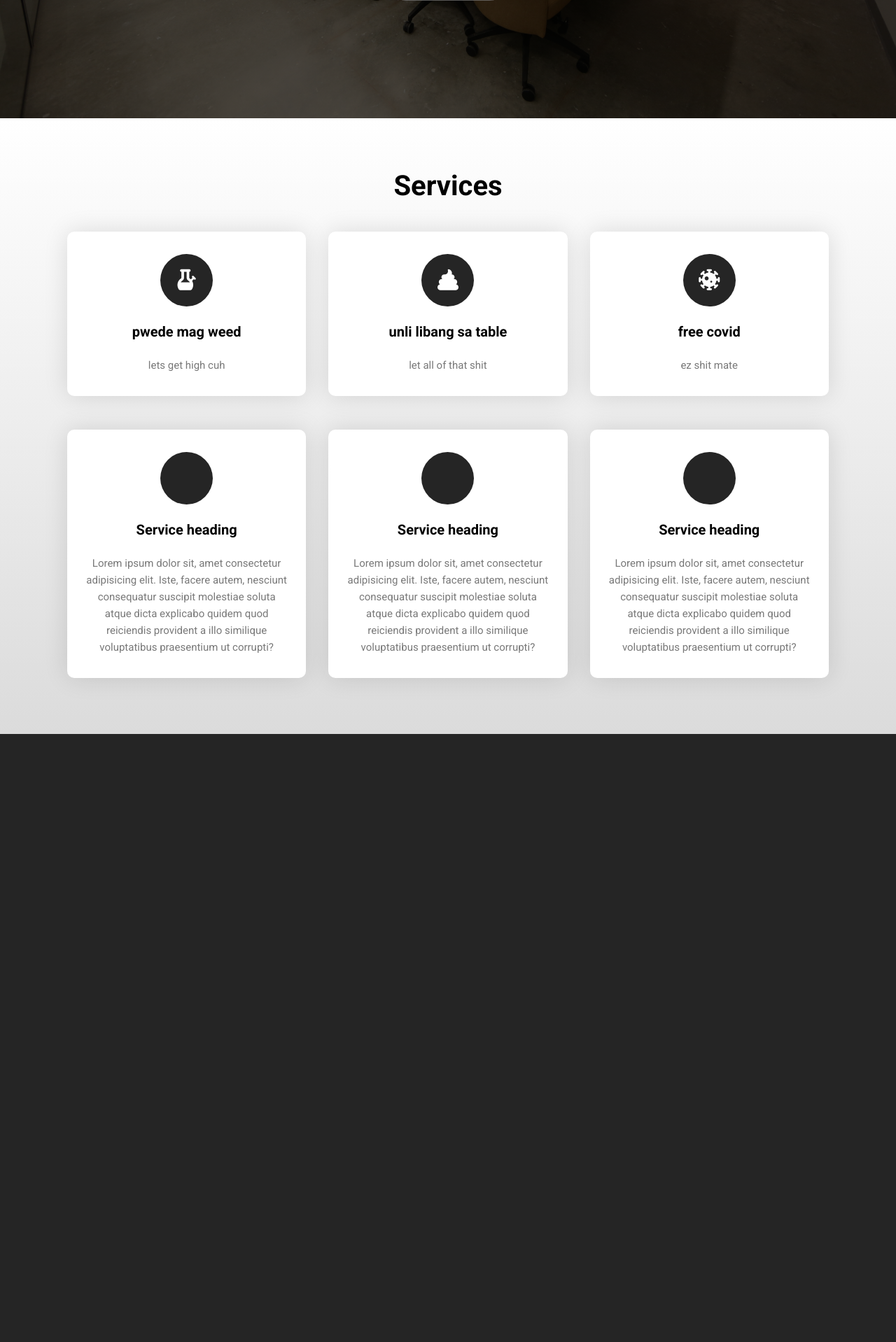
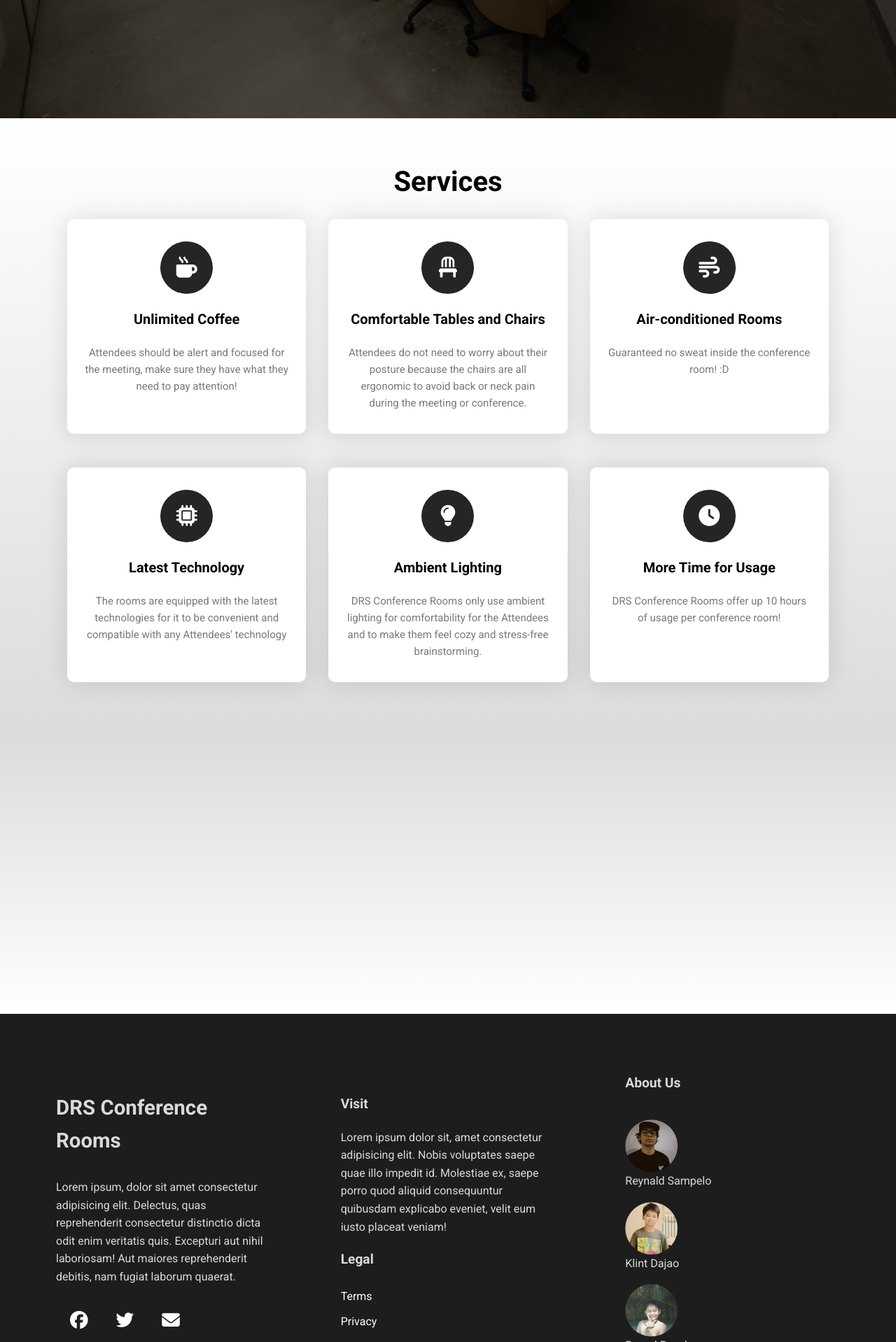
Before and after one commit to 1rkennethr1/DRS-Conference-Room-Reservation-System, a Django app: page /home/ in a window 1280 px wide. Shown: the part 631-2549 px from the top of the page at 70% size. Before the commit the page ends 1680 px from the top, so only its background shows below. Run offline with Django 3.2, Linux system fonts and the light colour scheme; some libraries are stand-ins or nearby versions.

Commit message:
footer and pngs of devs' faces

```diff
--- a/ReservationSystem/static/css/styles.css
+++ b/ReservationSystem/static/css/styles.css
@@ -63,7 +63,7 @@ body {
 	align-items: center;
 }
 
-img {
+.header img {
 	width: 100%;
 	display: block;
 }
@@ -120,7 +120,7 @@ img {
 }
 .head-bottom h1{
 	transition: var(--transition);
-	font-size: 100px;
+	font-size: 6vw;
 }
 .head-bottom h4{
 	transition: var(--transition);
@@ -153,13 +153,15 @@ img {
 	transition: .1s ease;
 }
 @media(max-width: 1200px){
+	.head-bottom h1{
+		transition: var(--transition);
+		font-size: 6vw;
+	}
 	.start{
 		font-size: 17px;
 		padding: 10px 15px;
 	}
-	.head-bottom h1{
-		font-size:7vw;
-	}
+
 	.head-bottom h4{
 		font-size: 3.1vw;
 	}
@@ -247,8 +249,7 @@ img {
 	transition: var(--transition);
 }
 
-section{
-
+.services{
 	min-height: 110vh;
 	background: linear-gradient(rgb(255, 255, 255),rgba(100, 100, 100, 0.233));
 	display: grid;
@@ -349,8 +350,97 @@ h3{
 	}
 }
 
-.footer{
-	height: 100vh;
-	background: rgb(37,37,37);
+.room-slider-container{
+	min-height: 50vh;
+	background: linear-gradient(rgba(100, 100, 100, 0.233),rgb(255, 255, 255));
+}
+
+.footer-container{
+	height: 69vh;
+	background: rgb(29, 29, 29);
+	display: grid;
+	place-items: center;
+	display: grid;
+	grid-template-columns: 1fr 1fr 1fr;
+	grid-template-rows: 1fr;
+	gap: 0px 100px;
+	grid-template-areas:
+		". . .";
+	justify-content: center;
+	align-content: center;
+	justify-items: center;
+	align-items: center;
+	padding: 5em;
+	color:  rgb(218, 218, 218);
+}
+
+.brand h3{
+	font-size: 2.3vw;
+}
+.brand ul{
+	margin:1em 0;
+	list-style-type: none;
+}
+
+.brand a{
+	text-decoration: none;
+	text-align: center;
+	display: block;
+	float: left;
+	font-size: 2vw;
+	padding: 20px;
+	color: #fff;
+}
+.brand a:hover{
+	transition: var(--transition);
+	color: rgb(104, 104, 104);
+}
+
+.loc h3{
+	font-size: 1.5vw;
+}
+.loc li{
+	list-style-type: none;
+	padding: 5px 0;
+}
+.loc li a{
+	color: #fff;
+	text-decoration: none;
 
 }
+.loc li a:hover{
+	transition: var(--transition);
+	color: rgb(104, 104, 104);
+}
+.aboutus-container {
+	max-height: 69;
+	display: grid;
+	grid-template-columns: 1fr;
+	grid-template-rows: 1fr 1fr 1fr 1fr;
+	gap: 17px 1px;
+	grid-template-areas:
+			"."
+			"."
+			"."
+			".";
+	justify-content: center;
+	align-content: center;
+	justify-items: start;
+	align-items: center;
+}
+
+.aboutus img{
+	width: 30%;
+	height: 100%;
+	margin: 0;
+}
+
+.aboutus h3{
+	font-size: 1.5vw;
+}
+
+.p1{
+	display:flex;
+	flex-wrap: wrap;
+	align-items: center;
+}
--- a/ReservationSystem/templates/index.html
+++ b/ReservationSystem/templates/index.html
@@ -61,64 +61,125 @@
 				<div class="column">
 					<div class="card">
 						<div class="icon-wrapper">
-							<i class="fa-solid fa-bong"></i>
+							<i class="fa-solid fa-mug-hot"></i>
 						</div>
-						<h3>pwede mag weed</h3>
-						<p>lets get high cuh</p>
+						<h3>Unlimited Coffee</h3>
+						<p>Attendees should be alert and focused for the meeting, make sure they have what they need to pay attention!</p>
 					</div>
 				</div>
 				<div class="column">
 					<div class="card">
 						<div class="icon-wrapper">
-							<i class="fa-solid fa-poop"></i>
+							<i class="fa-solid fa-chair"></i>
 						</div>
-						<h3>unli libang sa table</h3>
-						<p>let all of that shit</p>
+						<h3>Comfortable Tables and Chairs</h3>
+						<p>Attendees do not need to worry about their posture because the chairs are all ergonomic to avoid back or neck pain during the meeting or conference. </p>
 					</div>
 				</div>
 				<div class="column">
 					<div class="card">
 						<div class="icon-wrapper">
-							<i class="fa-solid fa-virus-covid"></i>
+							<i class="fa-solid fa-wind"></i>
 						</div>
-						<h3>free covid</h3>
-						<p> ez shit mate</p>
+						<h3>Air-conditioned Rooms</h3>
+						<p>Guaranteed no sweat inside the conference room! :D</p>
 					</div>
 				</div>
 				<div class="column">
 					<div class="card">
 						<div class="icon-wrapper">
-
+							<i class="fa-solid fa-microchip"></i>
 						</div>
-						<h3>Service heading</h3>
-						<p>Lorem ipsum dolor sit, amet consectetur adipisicing elit. Iste, facere autem, nesciunt consequatur suscipit molestiae soluta atque dicta explicabo quidem quod reiciendis provident a illo similique voluptatibus praesentium ut corrupti?</p>
+						<h3>Latest Technology</h3>
+						<p>The rooms are equipped with the latest technologies for it to be convenient and compatible with any Attendees' technology</p>
 					</div>
 				</div>
 				<div class="column">
 					<div class="card">
 						<div class="icon-wrapper">
-
+							<i class="fa-solid fa-lightbulb"></i>
 						</div>
-						<h3>Service heading</h3>
-						<p>Lorem ipsum dolor sit, amet consectetur adipisicing elit. Iste, facere autem, nesciunt consequatur suscipit molestiae soluta atque dicta explicabo quidem quod reiciendis provident a illo similique voluptatibus praesentium ut corrupti?</p>
+						<h3>Ambient Lighting</h3>
+						<p>DRS Conference Rooms only use ambient lighting for comfortability for the Attendees and to make them feel cozy and stress-free brainstorming.</p>
 					</div>
 				</div>
 				<div class="column">
 					<div class="card">
 						<div class="icon-wrapper">
-
+							<i class="fa-solid fa-clock"></i>
 						</div>
-						<h3>Service heading</h3>
-						<p>Lorem ipsum dolor sit, amet consectetur adipisicing elit. Iste, facere autem, nesciunt consequatur suscipit molestiae soluta atque dicta explicabo quidem quod reiciendis provident a illo similique voluptatibus praesentium ut corrupti?</p>
+						<h3>More Time for Usage</h3>
+						<p>DRS Conference Rooms offer up 10 hours of usage per conference room!</p>
 					</div>
 				</div>
 			</div>
 		</section>
 		<!-- end of services -->
 
+		<!-- room slider -->
+		<section class="room-slider">
+			<div class="room-slider-container">
+
+			</div>
+		</section>
+		<!-- end of room slider -->
+
+		<!-- footer -->
 		<section class="footer">
+			<div class="footer-container">
+				<div class="brand">
+					<h3>DRS Conference Rooms</h3>
+					<p>Lorem ipsum, dolor sit amet consectetur adipisicing elit. Delectus, quas reprehenderit consectetur distinctio dicta odit enim veritatis quis. Excepturi aut nihil laboriosam! Aut maiores reprehenderit debitis, nam fugiat laborum quaerat.</p>
+					<ul class="soc">
+						<li><a href=""><i class="fa-brands fa-facebook"></i></a></li>
+						<li><a href=""><i class="fa-brands fa-twitter"></i></a></li>
+						<li><a href=""><i class="fa-solid fa-envelope"></i></a></li>
+					</ul>
+				</div>
+				<div class="loc">
+					<h3>Visit</h3>
+					<p>Lorem ipsum dolor sit, amet consectetur adipisicing elit. Nobis voluptates saepe quae illo impedit id. Molestiae ex, saepe porro quod aliquid consequuntur quibusdam explicabo eveniet, velit eum iusto placeat veniam!</p>
+					<h3>Legal</h3>
+					<ul>
+						<li><a href="">Terms</a></li>
+						<li><a href="">Privacy</a></li>
+					</ul>
+				</div>
 
+				<div class="aboutus">
+
+						<div class="aboutus-container">
+							<h3>About Us</h3>
+							<div class="p1">
+								<div>
+									<img src="{% static 'images/bo.png'%}" alt="">
+								</div>
+								<div class="name">
+									<p>Reynald Sampelo</p>
+								</div>
+							</div>
+							<div class="p1">
+								<div>
+									<img src="{% static 'images/dajao.png'%}" alt="">
+								</div>
+								<div class="name">
+									<p>Klint Dajao</p>
+								</div>
+							</div>
+							<div class="p1">
+								<div>
+									<img src="{% static 'images/recabo.png'%}" alt="">
+								</div>
+								<div class="name">
+									<p>Romel Recabo</p>
+								</div>
+							</div>
+
+						</div>
+
+				</div>
 		</section>
+		<!-- end of footer -->
 	</body>
 	<script src="{% static 'js/script.js' %}"></script>
 </html>
```
Also changed, not shown: ReservationSystem/static/images/bo.png (added), ReservationSystem/static/images/dajao.png (added), ReservationSystem/static/images/recabo.png (added).
